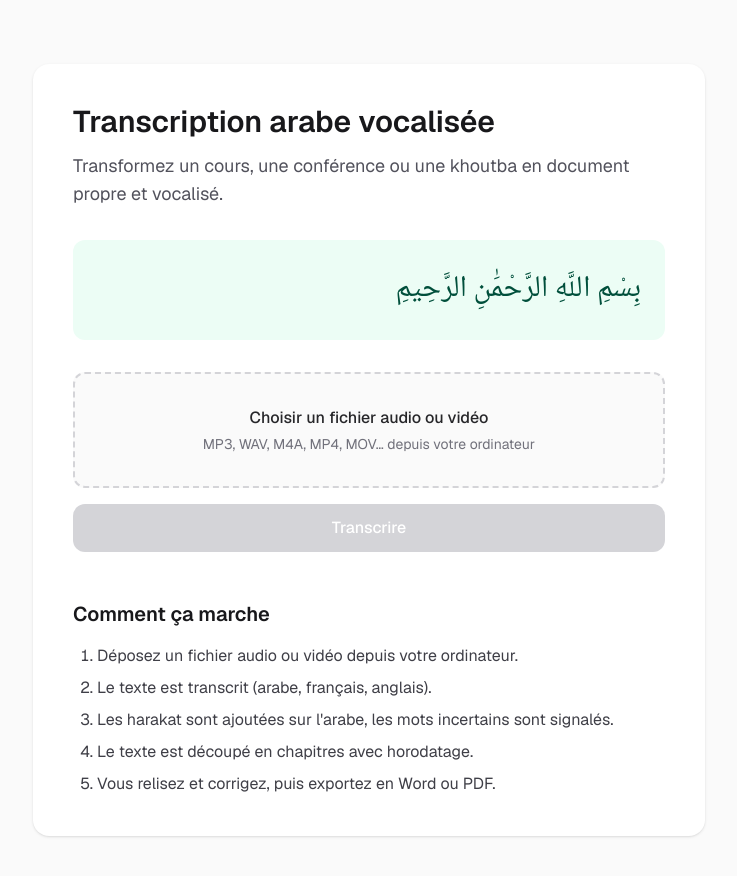
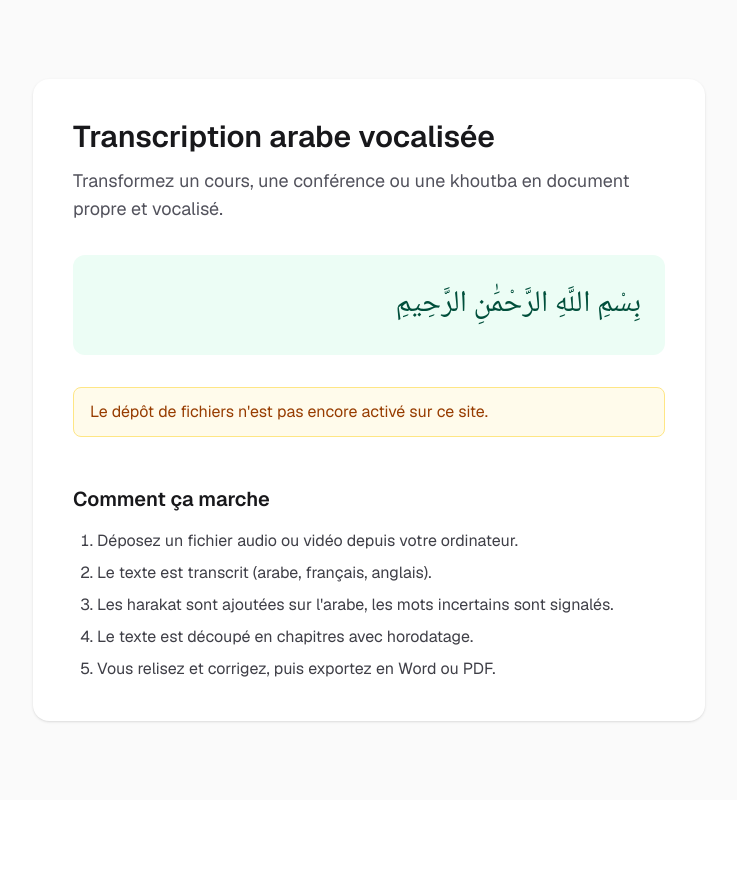
Before and after one commit to ob3761810-lab/ob3761810-lab-transcription-arabe, a Next.js app: page / in a window 1280 px wide. Shown: the top 876 px of the page, without its empty margins (271-1008 px from the left). After the commit the page ends 800 px from the top, so only its background shows below. Built offline with nearby package versions, Linux system fonts and the light colour scheme.

Commit message:
Étape 1 : dépôt désactivé tant que le service n'est pas configuré, noms de fichiers arabes bien ordonnés
Co-Authored-By: Claude Opus 5.5 <noreply@anthropic.com>
Claude-Session: https://claude.ai/code/session_01Q3RThxN6DopmUD3LwcECwQ

```diff
--- a/app/components/UploadForm.tsx
+++ b/app/components/UploadForm.tsx
@@ -38,11 +38,20 @@ function safeFileName(name: string): string {
   return name.normalize("NFKD").replace(/[^a-zA-Z0-9._-]/g, "_");
 }
 
-export default function UploadForm() {
+// `enabled` vaut false tant que le stockage et la transcription ne sont pas configurés.
+export default function UploadForm({ enabled }: { enabled: boolean }) {
   const [file, setFile] = useState<File | null>(null);
   const [status, setStatus] = useState<Status>({ step: "idle" });
 
   const busy = status.step === "uploading" || status.step === "transcribing";
+
+  if (!enabled) {
+    return (
+      <p className="mt-8 rounded-lg border border-amber-200 bg-amber-50 px-4 py-3 text-amber-800">
+        Le dépôt de fichiers n&apos;est pas encore activé sur ce site.
+      </p>
+    );
+  }
 
   async function handleSubmit(event: React.FormEvent) {
     event.preventDefault();
@@ -89,7 +98,7 @@ export default function UploadForm() {
     <div className="mt-8">
       <form onSubmit={handleSubmit} className="space-y-4">
         <label className="block rounded-xl border-2 border-dashed border-zinc-300 bg-zinc-50 px-6 py-8 text-center hover:border-emerald-400">
-          <span className="block font-medium text-zinc-800">
+          <span dir="auto" className="block font-medium text-zinc-800">
             {file ? file.name : "Choisir un fichier audio ou vidéo"}
           </span>
           <span className="mt-1 block text-sm text-zinc-500">
@@ -136,7 +145,7 @@ export default function UploadForm() {
         <section className="mt-8">
           <h2 className="text-xl font-semibold text-zinc-900">Transcription brute</h2>
           <p className="mt-1 text-sm text-zinc-500">
-            {status.fileName} · Langue principale détectée :{" "}
+            <bdi>{status.fileName}</bdi> · Langue principale détectée :{" "}
             {languageName(status.transcription.languageCode)}
             {status.transcription.durationSeconds !== null &&
               ` · Durée : ${formatDuration(status.transcription.durationSeconds)}`}
--- a/app/page.tsx
+++ b/app/page.tsx
@@ -7,6 +7,11 @@ const etapes = [
   "Le texte est découpé en chapitres avec horodatage.",
   "Vous relisez et corrigez, puis exportez en Word ou PDF.",
 ];
+
+// Le dépôt n'est proposé que si les clés du stockage et de la transcription sont réglées.
+const transcriptionConfigured = Boolean(
+  process.env.BLOB_READ_WRITE_TOKEN && process.env.ELEVENLABS_API_KEY,
+);
 
 export default function Home() {
   return (
@@ -29,7 +34,7 @@ export default function Home() {
           بِسْمِ اللَّهِ الرَّحْمَٰنِ الرَّحِيمِ
         </p>
 
-        <UploadForm />
+        <UploadForm enabled={transcriptionConfigured} />
 
         <h2 className="mt-12 text-xl font-semibold text-zinc-900">
           Comment ça marche
```
